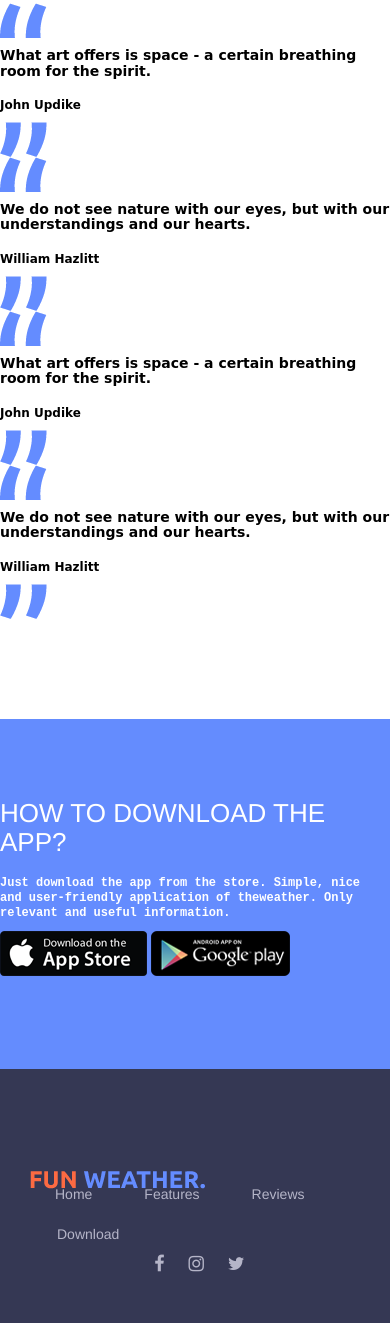
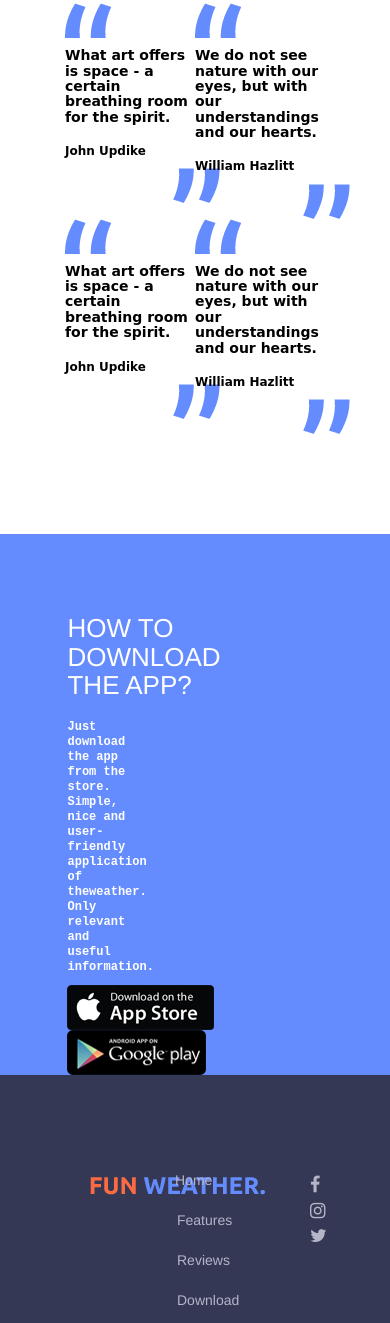
Before and after one commit to adar2378/bootstrap, a plain HTML site: page index.html in a window 390 px wide. Shown: the part 5427-6750 px from the top of the page. Drawn offline with Linux system fonts and the light colour scheme.

Commit message:
Update index.html

```diff
--- a/index.html
+++ b/index.html
@@ -261,7 +261,7 @@
             </div>
         </div>
         <div class="row reviewItem">
-           <div class="col-sm-4 col-sm-offset-2">
+           <div class="col-xs-4 col-xs-offset-2">
                <div class="row">
                 <img src="images/icon_quotation_start.png" alt="">
                 </div>
@@ -272,14 +272,14 @@
                     <h6>John Updike</h6>
                 </div>
                 <div class="row">
-                   <div class="col-sm-offset-10">
+                   <div class="col-xs-offset-10">
                        <img src="images/icon_quotation_end.png" alt="">
                    </div>
 
                 </div>
 
             </div>
-            <div class="col-sm-4">
+            <div class="col-xs-4">
                <div class="row">
                 <img src="images/icon_quotation_start.png" alt="">
                 </div>
@@ -290,7 +290,7 @@
                     <h6>William Hazlitt</h6>
                 </div>
                 <div class="row">
-                   <div class="col-sm-offset-10">
+                   <div class="col-xs-offset-10">
                        <img src="images/icon_quotation_end.png" alt="">
                    </div>
 
@@ -299,7 +299,7 @@
             </div>
         </div>
         <div class="row reviewItem">
-           <div class="col-sm-4 col-sm-offset-2">
+           <div class="col-xs-4 col-xs-offset-2">
                <div class="row">
                 <img src="images/icon_quotation_start.png" alt="">
                 </div>
@@ -310,14 +310,14 @@
                     <h6>John Updike</h6>
                 </div>
                 <div class="row">
-                   <div class="col-sm-offset-10">
+                   <div class="col-xs-offset-10">
                        <img src="images/icon_quotation_end.png" alt="">
                    </div>
 
                 </div>
 
             </div>
-            <div class="col-sm-4">
+            <div class="col-xs-4">
                <div class="row">
                 <img src="images/icon_quotation_start.png" alt="">
                 </div>
@@ -328,7 +328,7 @@
                     <h6>William Hazlitt</h6>
                 </div>
                 <div class="row">
-                   <div class="col-sm-offset-10">
+                   <div class="col-xs-offset-10">
                        <img src="images/icon_quotation_end.png" alt="">
                    </div>
 
@@ -338,19 +338,19 @@
         </div>
         <div class="row downloadSection">
             <div class="row">
-                <div class="col-sm-6 col-sm-offset-2">
+                <div class="col-xs-6 col-xs-offset-2">
                     <h1>HOW TO DOWNLOAD THE APP?</h1>
                 </div>
 
             </div>
             <div class="row">
-                <div class="col-sm-3 col-sm-offset-2">
+                <div class="col-xs-3 col-xs-offset-2">
                     <h6>Just download the app from the store.
 Simple, nice and user-friendly application of theweather. Only relevant and useful information.</h6>
                 </div>
             </div>
             <div class="row downloadButtons">
-                <div class="col-sm-3 col-sm-offset-2">
+                <div class="col-xs-3 col-xs-offset-2">
                    <a href=""><img src="images/icon_appstore.png" alt=""></a>
                    <a href=""><img src="images/icon_google_play.png" alt=""></a>
                 </div>
@@ -361,12 +361,12 @@ Simple, nice and user-friendly application of theweather. Only relevant and usef
 </div>
    <div class="container-fluid footer">
        <div class="row">
-            <div class="col-sm-12 bottomRow">
-                <div class="col-sm-2 col-sm-offset-2 ">
+            <div class="col-xs-12 bottomRow">
+                <div class="col-xs-2 col-xs-offset-2 ">
                     <img src="images/logo_bottom.png" alt="logo">
                 </div>
 
-                <div class="col-sm-5 ">
+                <div class="col-xs-5 ">
                     <ul class="nav nav-pills">
                       <li role="presentation"><a href="#">Home</a></li>
                       <li role="presentation"><a href="#">Features</a></li>
@@ -374,23 +374,23 @@ Simple, nice and user-friendly application of theweather. Only relevant and usef
                       <li role="presentation"><a href="#">Download</a></li>
                     </ul>
                 </div>
-                <div class="col-sm-2 social_icon ">
+                <div class="col-xs-2 social_icon ">
                    <a href=""><i class="fa fa-facebook" aria-hidden="true"></i></a>
                    <a href=""><i class="fa fa-instagram" aria-hidden="true"></i></a>
                    <a href=""><i class="fa fa-twitter" aria-hidden="true"></i></a>
 
                 </div>
                 <div class="row ">
-                    <div class="col-sm-10 col-sm-offset-1 whiteBorder"></div>
+                    <div class="col-xs-10 col-xs-offset-1 whiteBorder"></div>
                 </div>
                 <div class="row">
-                   <div class="col-sm-offset-7  last">
+                   <div class="col-xs-offset-7  last">
                        <h5>&copy;2016 All rights reserved. Weather app Theme by Gravpix</h5>
                    </div>
 
                 </div>
                 <div class="row lastButton ">
-                   <div class="col-sm-1 col-sm-offset-11">
+                   <div class="col-xs-1 col-xs-offset-11">
                        <button type="button" class="btn">
                       <span class="glyphicon glyphicon-chevron-up"></span>
                     </button>
```
